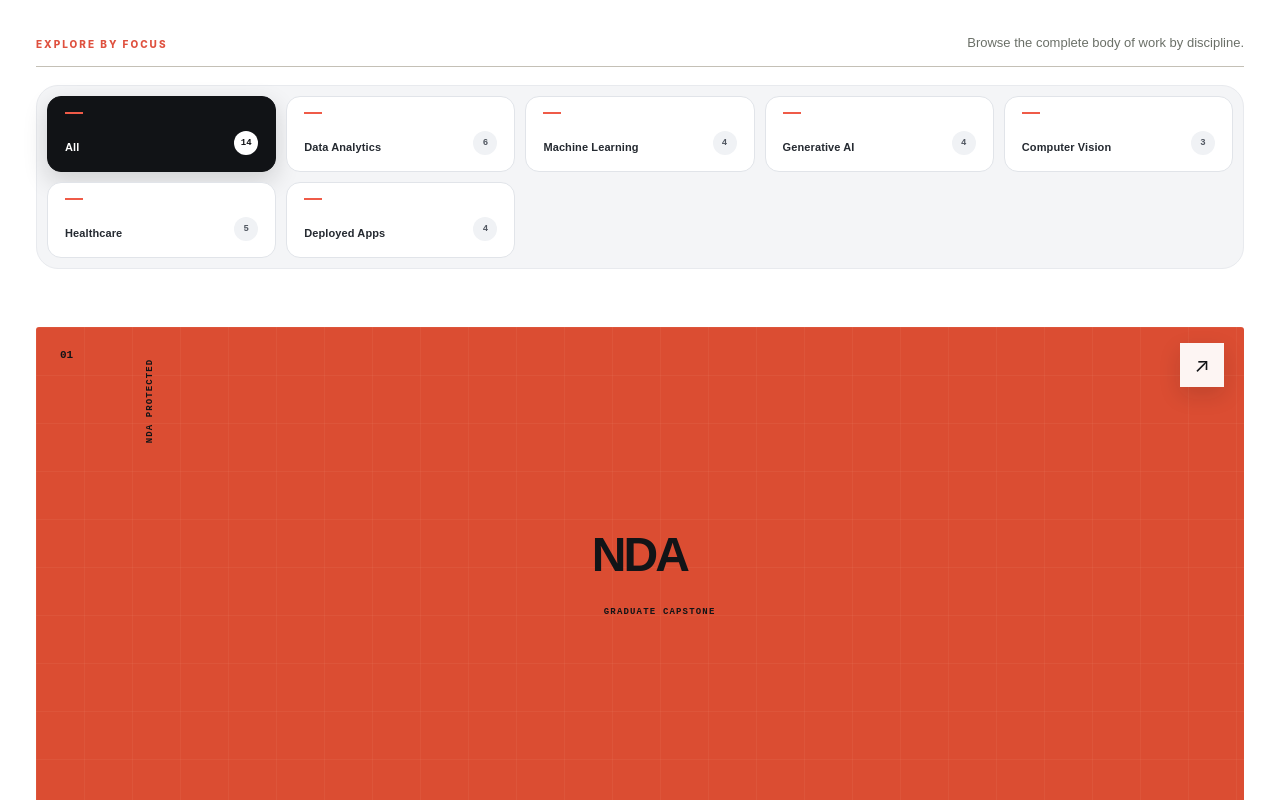
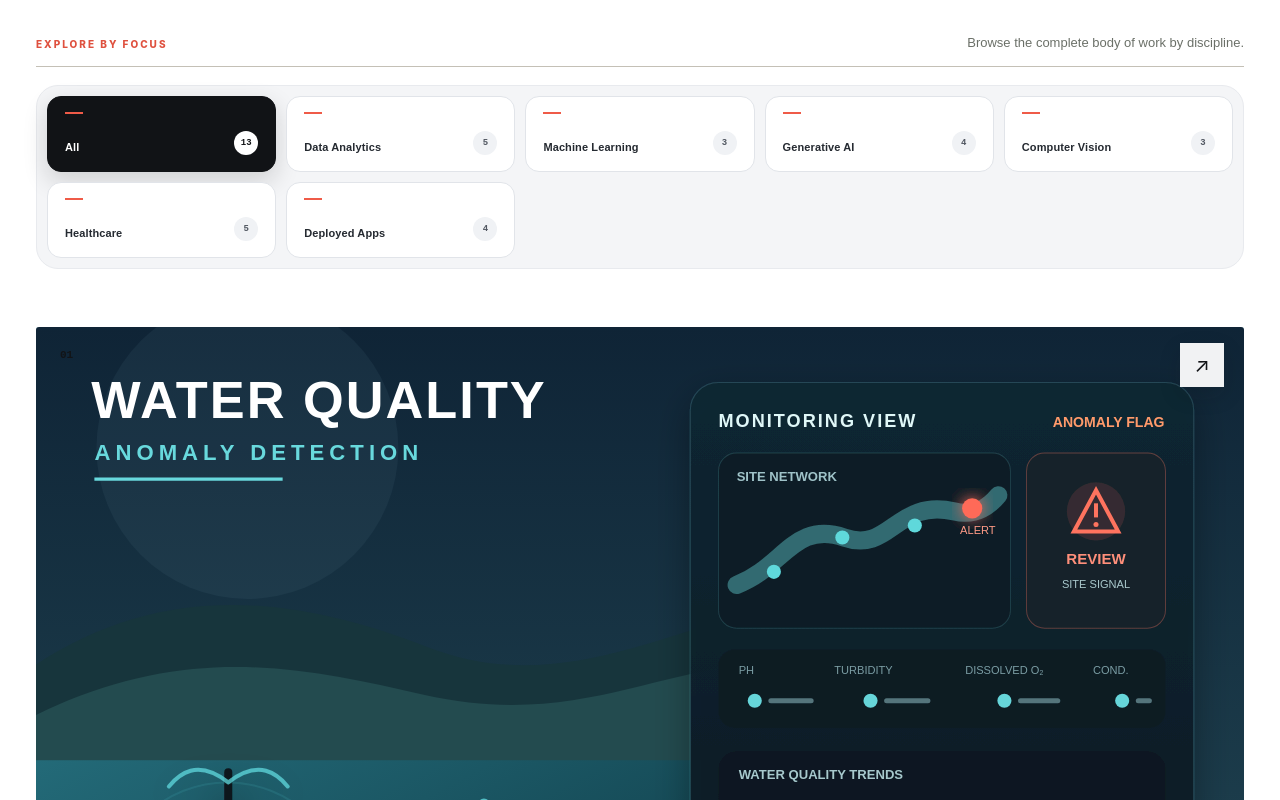
Before and after one commit to Boatengs/my-portfolio, a Next.js app: page /work in a window 1280 px wide. Shown: the part 820-1620 px from the top of the page. Built offline with nearby package versions, Linux system fonts and the light colour scheme.

Commit message:
Remove NDA project from public portfolio registry

```diff
--- a/app/project-registry.ts
+++ b/app/project-registry.ts
@@ -4,10 +4,13 @@ import { wastewaterProject } from "./wastewater-project";
 import { financialCrimeProject } from "./financial-crime-project";
 import { worldHappinessProject } from "./world-happiness-project";
 
-// Keep the original 01–11 project sequence, but replace the older PFAS record
-// with the richer canonical PFAS project definition and attach the current
-// water-quality card capture.
-const numberedProjects = projects.map((project) => {
+// Confidential/NDA work stays in its standalone GitHub repository and is never
+// published through the portfolio. The portfolio registry is the public gate.
+const publicProjects = projects.filter(
+  (project) => !project.confidential && project.slug !== "price-elasticity",
+);
+
+const numberedProjects = publicProjects.map((project) => {
   if (project.slug === "pfas-water-decision-intelligence") return pfasProject;
   if (project.slug === "water-quality") {
     return { ...project, image: "/project-captures/water-quality-analysis.svg" };
@@ -15,14 +18,17 @@ const numberedProjects = projects.map((project) => {
   return project;
 });
 
-// The public portfolio is numbered continuously from 01 through 14.
-// Do not hide valid project cards during deployment reconciliation.
+// Keep the visible portfolio numbered continuously after excluding confidential
+// work, without changing the underlying standalone project repositories.
 export const allProjects = [
   ...numberedProjects,
   wastewaterProject,
   financialCrimeProject,
   worldHappinessProject,
-];
+].map((project, index) => ({
+  ...project,
+  index: String(index + 1).padStart(2, "0"),
+}));
 
 export const standaloneProjects = [];
 export const registeredProjects = allProjects;
```
